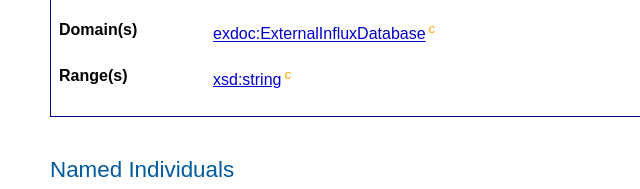
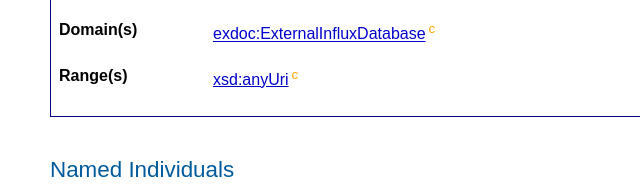
Before and after one commit to RUB-Informatik-im-Bauwesen/exdoc, a plain HTML site: page docs/index.html in a window 1280 px wide. Shown: the part 5951-6140 px from the top of the page, 20-660 px from the left. Drawn offline with Linux system fonts and the light colour scheme.

Commit message:
bugfix v0.5

```diff
--- a/docs/index.html
+++ b/docs/index.html
@@ -746,7 +746,7 @@
                 <tr>
                     <th>Range(s)</th>
                     <td>
-                        <a href="http://www.w3.org/2001/XMLSchema#string">xsd:string</a><sup class="sup-c" title="class">c</sup>
+                        <a href="http://www.w3.org/2001/XMLSchema#anyUri">xsd:anyUri</a><sup class="sup-c" title="class">c</sup>
                     </td>
                 </tr>
             </table>
```
Also changed, not shown: 5 other files.
